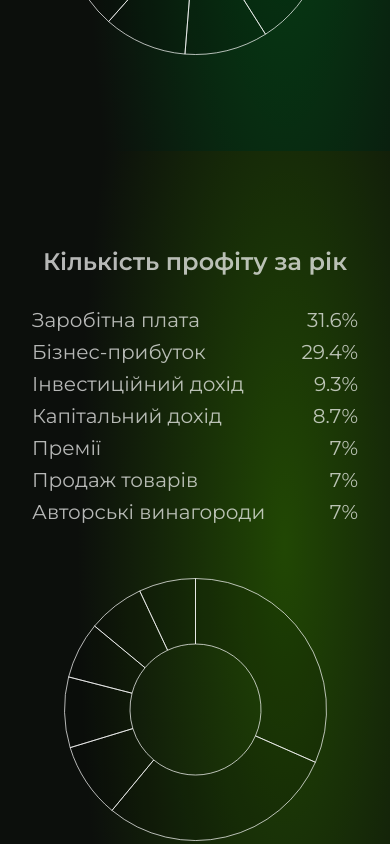
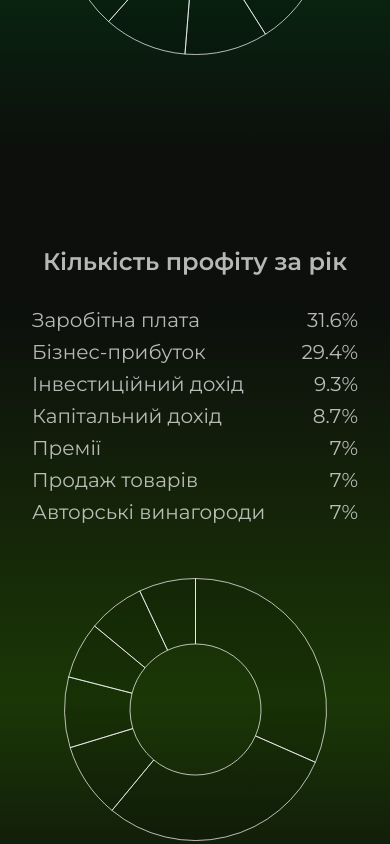
Before and after one commit to Vleo4/MoneyHack, a React (Vite) app: page / in a window 390 px wide. Shown: the part 2269-3113 px from the top of the page. Built offline with nearby package versions, Linux system fonts and the light colour scheme.

Commit message:
vercel.json + main fix

```diff
--- a/src/pages/Main/Main.css
+++ b/src/pages/Main/Main.css
@@ -162,7 +162,12 @@
   flex-direction: row;
   justify-content: space-between;
 
-  background: radial-gradient(94.36% 181.75% at 72.99% 50.07%, rgba(0, 95, 26, 0.7) 0%, rgba(12, 15, 12, 0) 56.32%), #0C0F0C;
+  background: radial-gradient(
+      94.36% 181.75% at 72.99% 50.07%,
+      rgba(0, 95, 26, 0.7) 0%,
+      rgba(12, 15, 12, 0) 56.32%
+    ),
+    #0c0f0c;
 }
 
 .profit-block {
@@ -181,7 +186,12 @@
   flex-direction: row;
   justify-content: space-between;
 
-  background: radial-gradient(94.36% 181.75% at 72.99% 50.07%, rgba(42, 95, 0, 0.7) 0%, rgba(12, 15, 12, 0) 56.32%), #0C0F0C;
+  background: radial-gradient(
+      94.36% 181.75% at 72.99% 50.07%,
+      rgba(42, 95, 0, 0.7) 0%,
+      rgba(12, 15, 12, 0) 56.32%
+    ),
+    #0c0f0c;
 }
 
 .spend-block-text,
@@ -331,6 +341,25 @@
     align-items: center;
     box-shadow: none;
   }
+  /* rgba(0, 95, 26, 0.7) 0% */
+  .spend-block {
+    background: linear-gradient(
+        360deg,
+        rgba(12, 15, 12, 0) 0%,
+        rgba(0, 95, 26, 0.5) 30.39%,
+        rgba(12, 15, 12, 0) 80.02%
+      ),
+      #0c0f0c;
+  }
+  .profit-block {
+    background: linear-gradient(
+        360deg,
+        rgba(12, 15, 12, 0) 0%,
+        rgba(42, 95, 0, 0.5) 30.39%,
+        rgba(12, 15, 12, 0) 80.02%
+      ),
+      #0c0f0c;
+  }
 
   .service-text {
     top: -1030px;
```
Also changed, not shown: vercel.json (added).
